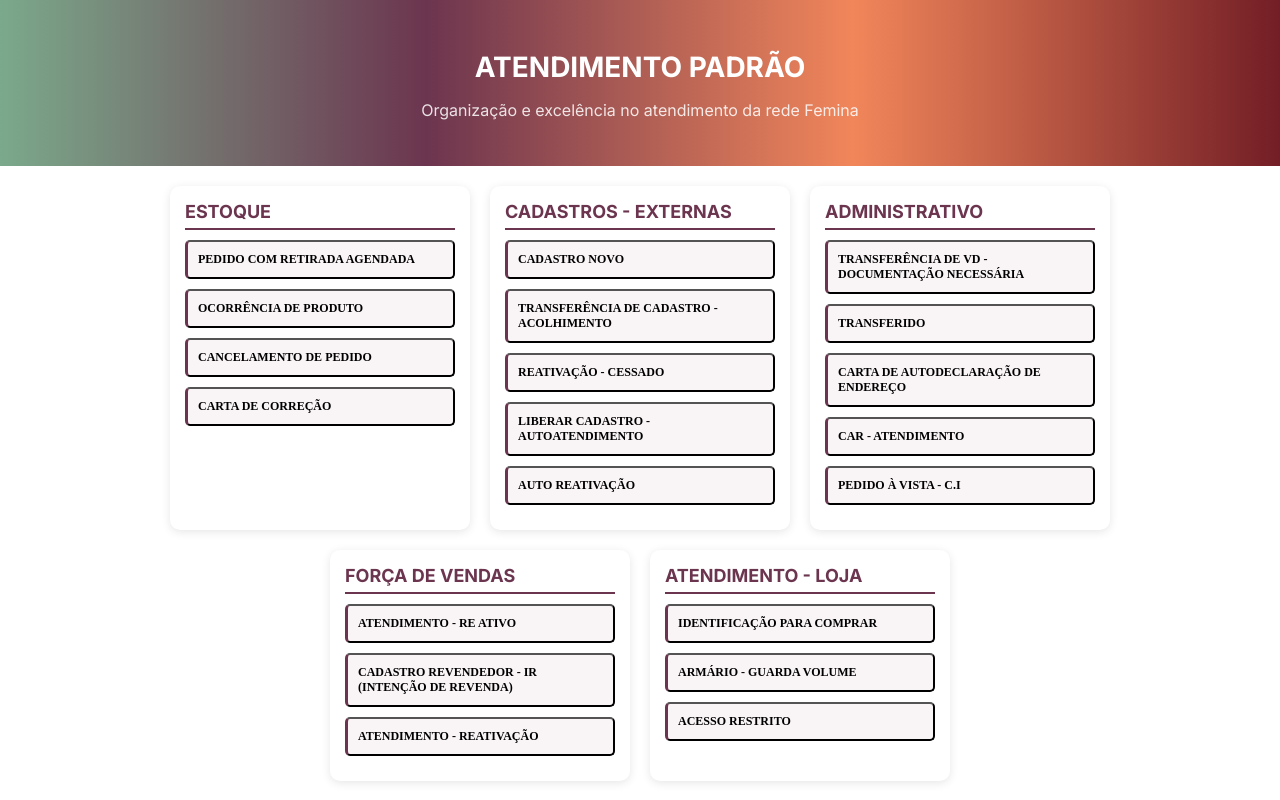
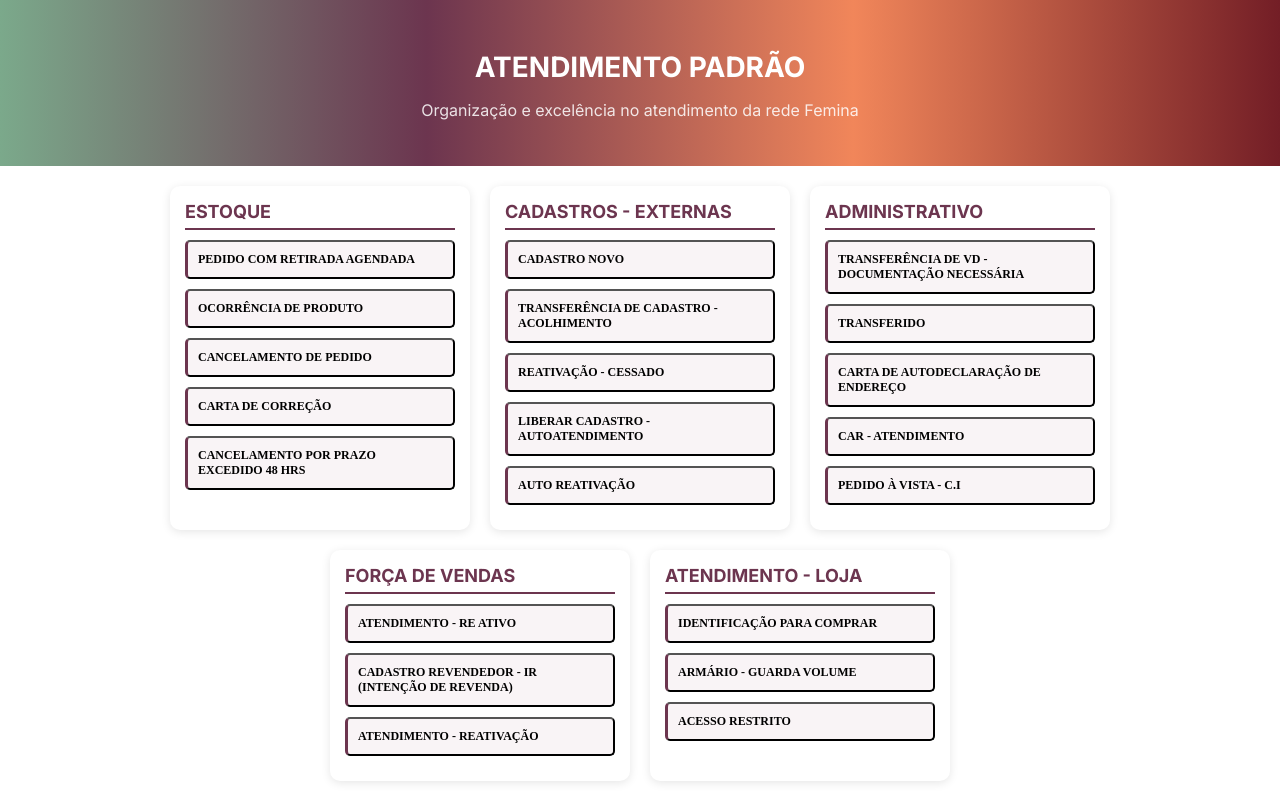
Before and after one commit to GrupoFemina/femina-react, a React (Vite) app: page / in a window 1280 px wide. Shown: the top 800 px of the page. Built offline with nearby package versions, Linux system fonts and the light colour scheme.

Commit message:
Update data.js

```diff
--- a/src/data.js
+++ b/src/data.js
@@ -50,6 +50,11 @@ const data = {
     {
       name: "CARTA DE CORREÇÃO",
       desc: "Solicito Carta de Correção de Endereço para o pedido, conforme os dados:\n<strong>CÓD/NOME:</strong>\n<strong>N° DO PEDIDO:</strong>\n<strong>MOTIVO:</strong> (Descrever o motivo com clareza)\n<em>Exemplo: O RE informou um endereço incorreto e solicitou a alteração para o endereço do trabalho.</em>\n\n*Print da conversa com o RE solicitando a alteração;\n*Comprovante do endereço atualizado;\n*Print da alteração do endereço no sistema GERA",
+      idList: "estoque_coluna_001"
+     },
+     {
+      name: "CANCELAMENTO POR PRAZO EXCEDIDO 48 HRS",
+      desc: "Pedido cancelado por tempo limite excedido.",
       idList: "estoque_coluna_001"
     },
     {
```
